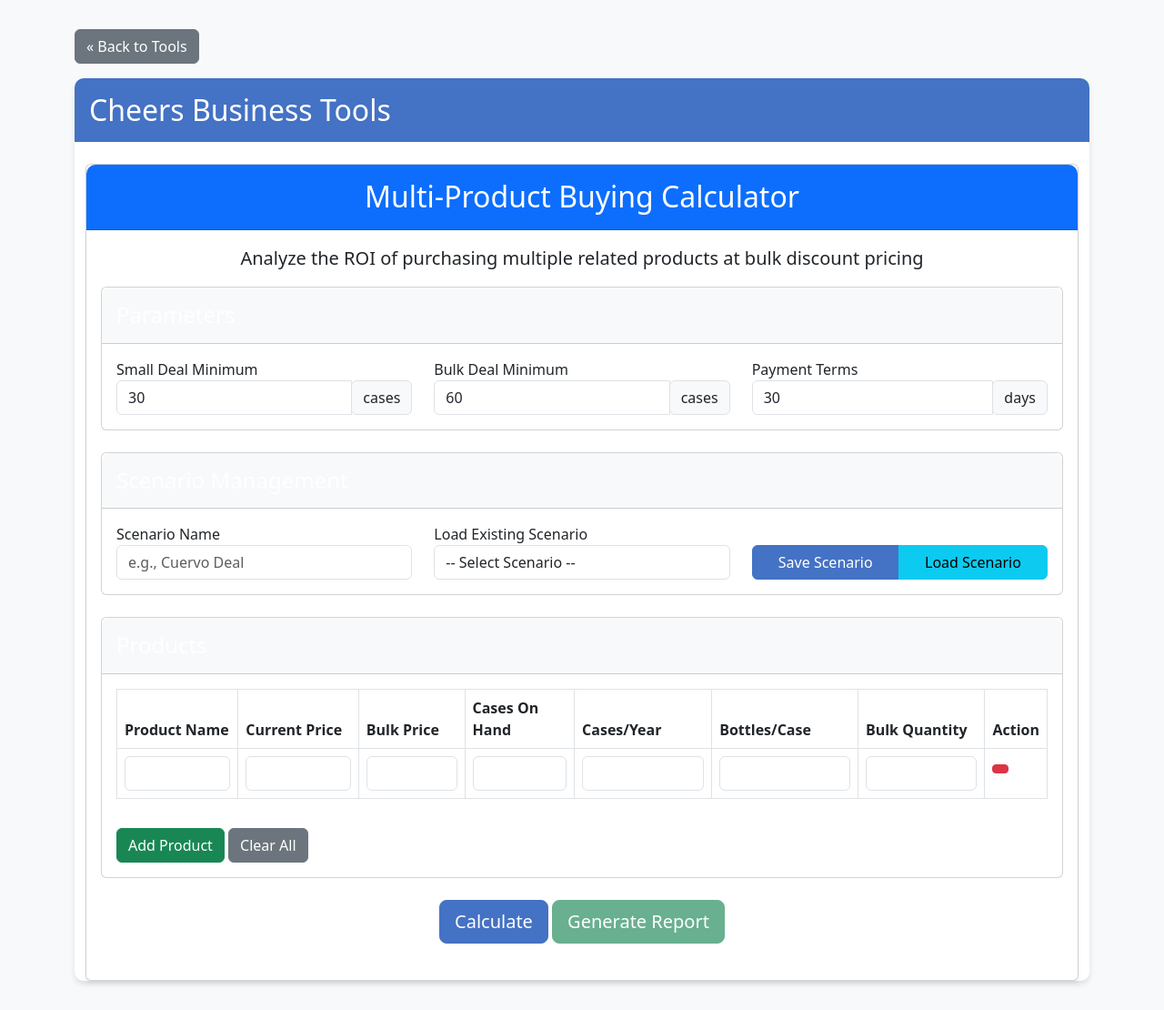
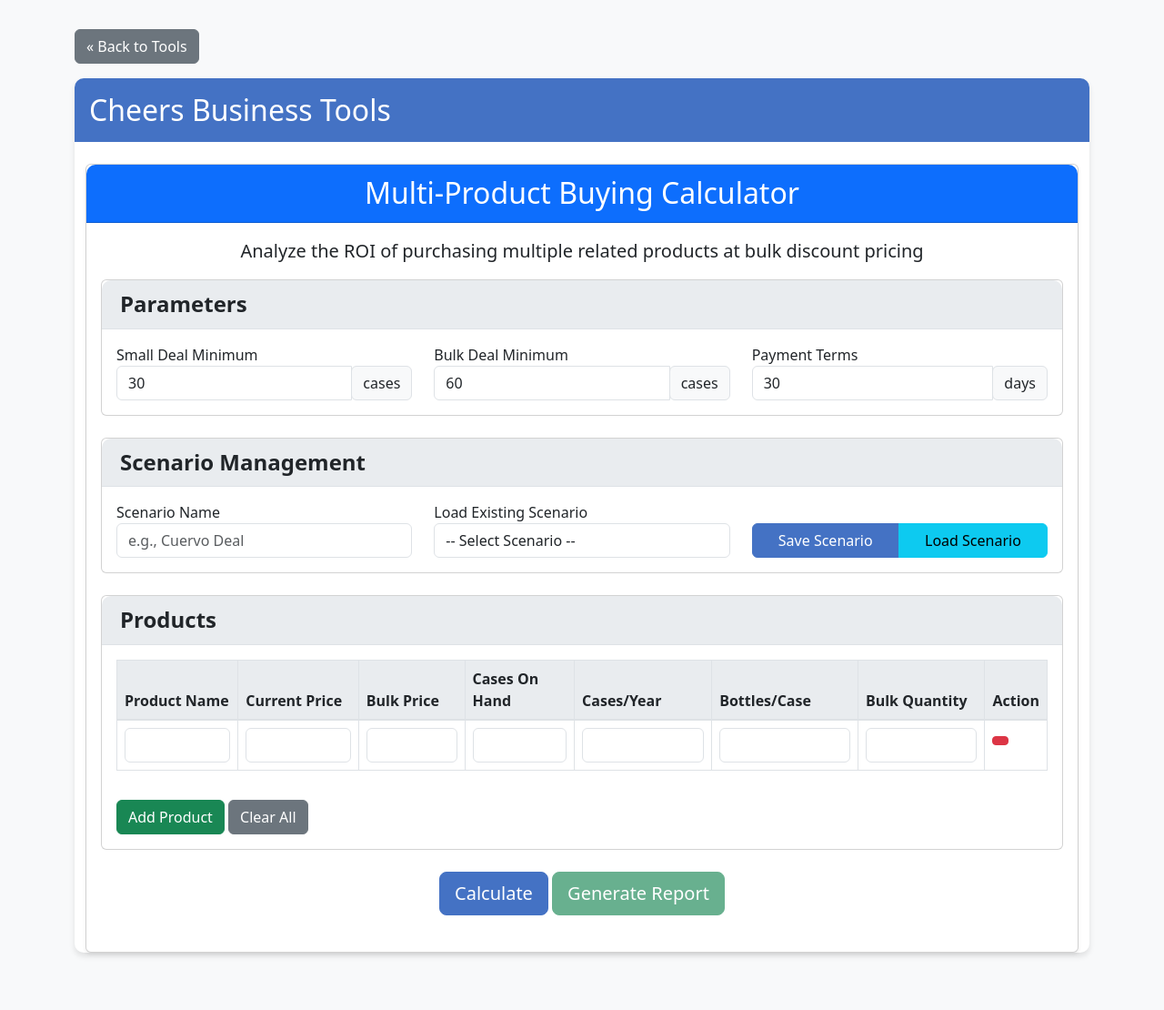
Before and after one commit to lgizzle/cheers-business-tools, a Flask app: page /multi-product-calculator in a window 1280 px wide. Shown: the whole page at 91% size. After the commit the page ends 1052 px from the top, so only its background shows below. Run offline with Flask 2, Linux system fonts and the light colour scheme.

Commit message:
Improve header legibility in Multi-Product Buying Calculator and fix template block issue

```diff
--- a/templates/base.html
+++ b/templates/base.html
@@ -59,8 +59,9 @@
             border-color: #4472c4;
             box-shadow: 0 0 0 0.25rem rgba(68, 114, 196, 0.25);
         }
-        {% block additional_style %}{% endblock %}
     </style>
+
+    {% block additional_style %}{% endblock %}
     {% block head_scripts %}{% endblock %}
 </head>
 <body>
--- a/templates/multi_product_calculator.html
+++ b/templates/multi_product_calculator.html
@@ -1,6 +1,46 @@
 {% extends "base.html" %}
 
 {% block title %}Multi-Product Buying Calculator{% endblock %}
+
+{% block additional_style %}
+<style>
+    /* Improve header legibility */
+    .card-header.bg-light {
+        background-color: #e9ecef !important;
+        border-bottom: 1px solid #dee2e6;
+    }
+
+    .card-header.bg-light h4 {
+        color: #212529;
+        font-weight: 600;
+    }
+
+    /* Make table headers more readable */
+    .thead-light th {
+        background-color: #e9ecef !important;
+        color: #212529;
+        font-weight: 600;
+        border-bottom: 2px solid #dee2e6;
+    }
+
+    /* Section heading styles */
+    .card .card-header {
+        padding: 0.75rem 1.25rem;
+    }
+
+    /* Improve form label contrast */
+    label {
+        color: #212529;
+        font-weight: 500;
+    }
+
+    /* Table header text */
+    .table th {
+        font-weight: 600;
+        color: #212529;
+    }
+</style>
+{% endblock %}
 
 {% block content %}
 <div class="container mt-4">
```
